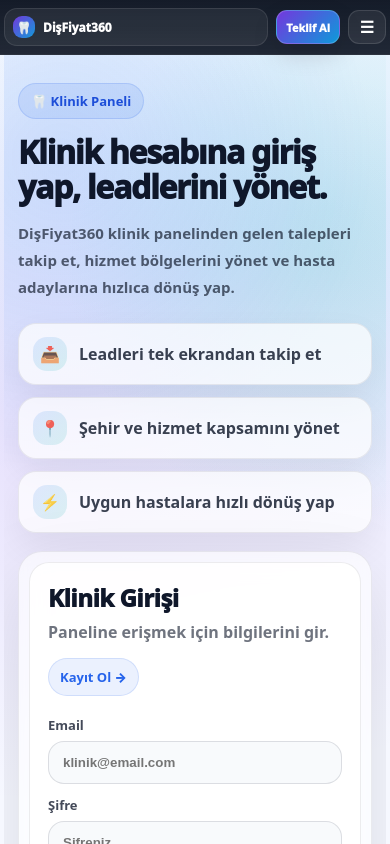
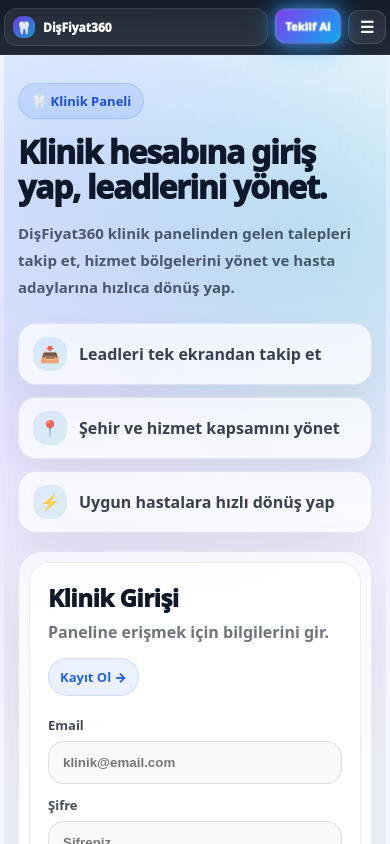
Before and after one commit to ferhat945/dis-fiyat-platform, a Next.js app: page /login in a window 390 px wide. Shown: the top 844 px of the page. Built offline with nearby package versions, Linux system fonts and the light colour scheme; no server answers.

Commit message:
Mobil teklif al butonuna animasyon ekle

```diff
--- a/src/components/site/MobileHeaderMenu.tsx
+++ b/src/components/site/MobileHeaderMenu.tsx
@@ -32,7 +32,7 @@
       </Link>
 
       <div className="mobileHeaderActions">
-        <Link className="mobileTopCta" href="/teklif-al" onClick={closeMenu}>
+        <Link className="mobileTopCta navCtaPulse" href="/teklif-al" onClick={closeMenu}>
           Teklif Al
         </Link>
 
```
